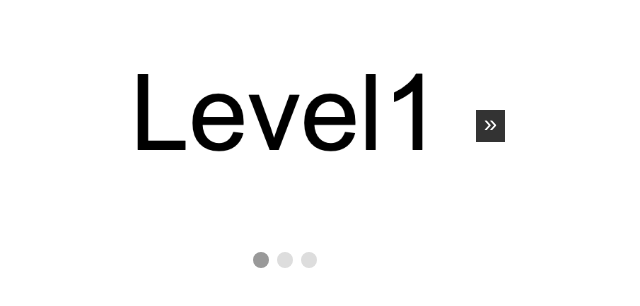
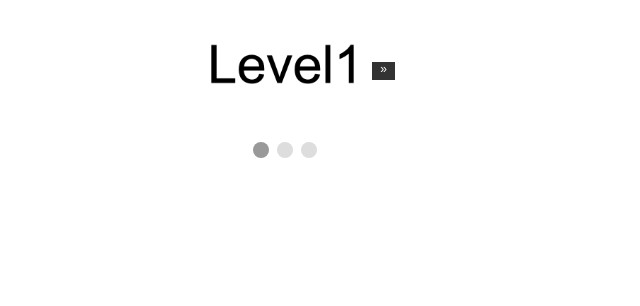
Before and after one commit to rinkt/lights-out, a plain HTML site: page index.html in a window 1280 px wide. Shown: the whole page, without its empty margins (355-995 px from the left). Drawn offline with Linux system fonts and the light colour scheme.

Commit message:
Add files via upload

```diff
--- a/css/style.css
+++ b/css/style.css
@@ -1,12 +1,12 @@
 .carousel {
   /* width: 80%; */
-  width: 440px;
+  width: 220px;
   margin: 16px auto;
 }
 
 .container {
   width: 100%;
-  height: 220px;
+  height: 110px;
   overflow: hidden;
   position: relative;
 }
@@ -39,7 +39,7 @@ li img {
   border: none;
   background: rgba(0, 0, 0, .8);
   color: #fff;
-  font-size: 24px;
+  font-size: 12px;
   padding: 0 8px 4px;
   cursor: pointer;
 }
```
